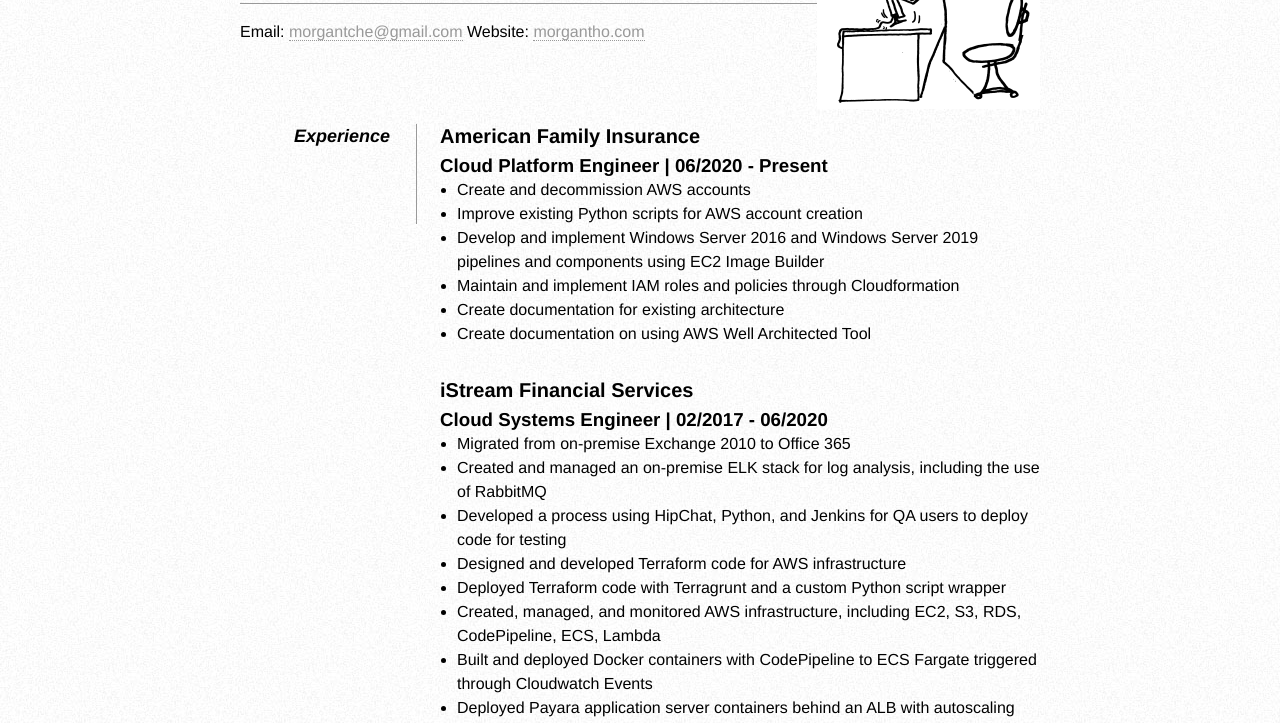
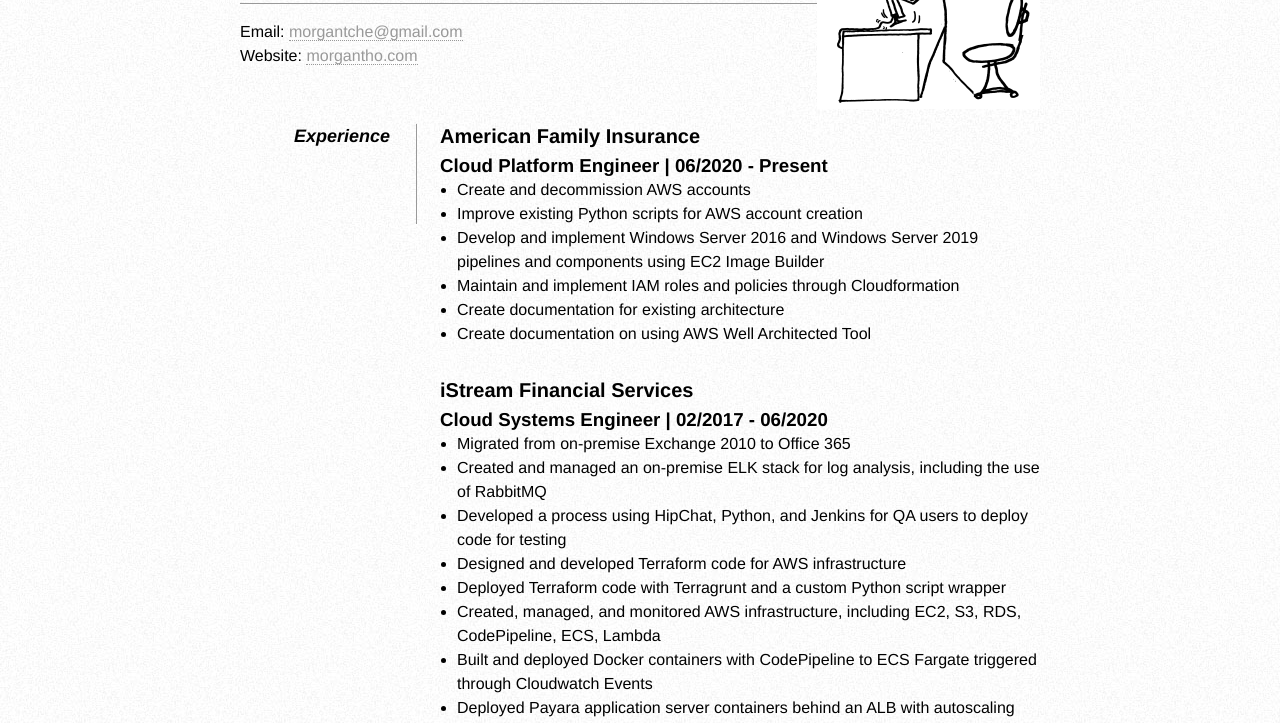
Before and after one commit to morgantho/resume, a plain HTML site: page index.html in a window 1280 px wide. Shown: the part 77-800 px from the top of the page. Drawn offline with Linux system fonts and the light colour scheme; no server answers.

Commit message:
format fix

```diff
--- a/index.html
+++ b/index.html
@@ -43,7 +43,7 @@
 
             <p>
               <!--  Cell: <span class="tel">262-751-2462</span><br /> -->
-                Email: <a class="email" href="mailto:morgantche@gmail.com">morgantche@gmail.com</a>
+                Email: <a class="email" href="mailto:morgantche@gmail.com">morgantche@gmail.com</a><br />
                 Website: <a class="site" href="www.morgantho.com">morgantho.com</a>
             </p>
         </div>
```
